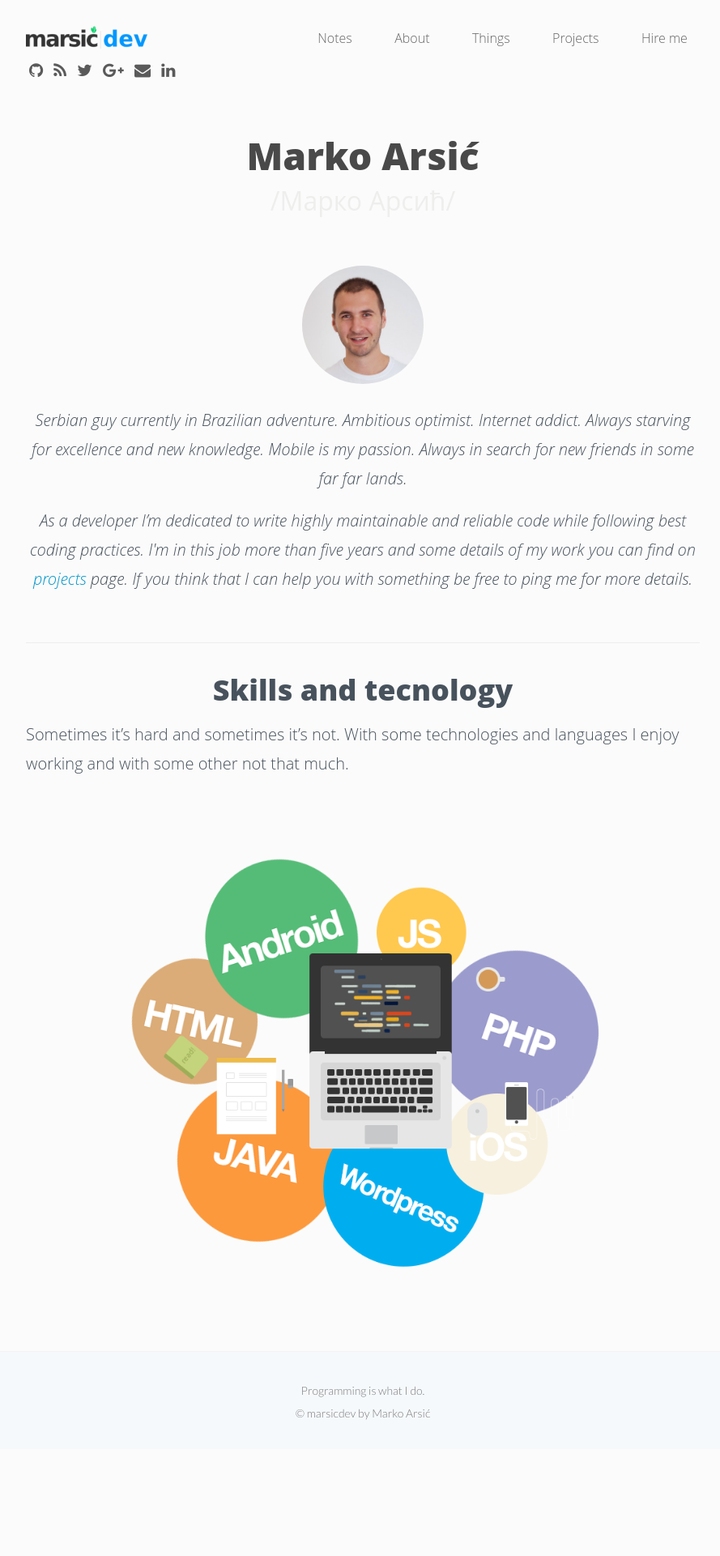
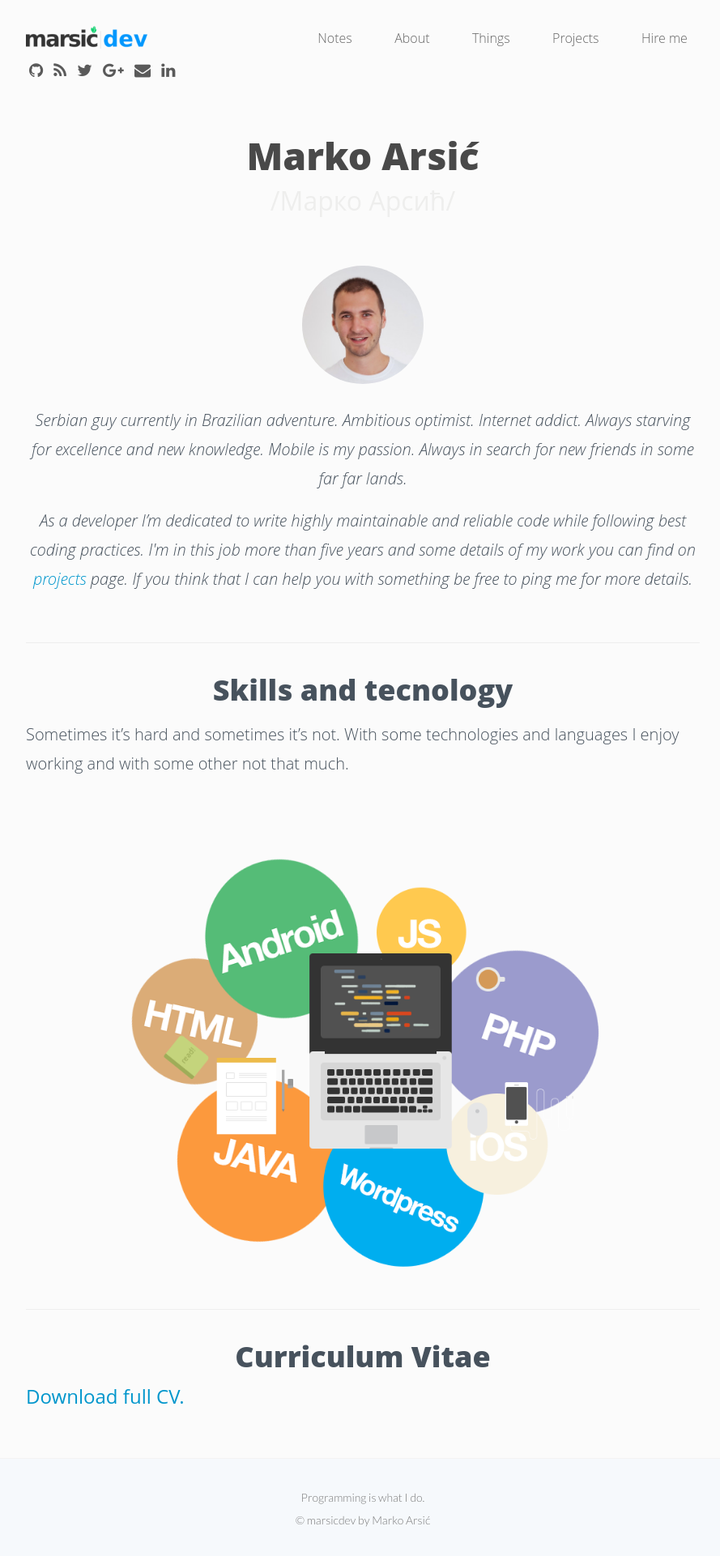
Before and after one commit to marsicdev/marsicdev.github.io, a Jekyll site: the page built from about.html, in a window 1280 px wide. Shown: the whole page at 81% size, without its empty margins (192-1081 px from the left). Built offline with Jekyll 4.4.1, drawn with Linux system fonts in a browser that asks for light colours; nearby versions of some CDN libraries; before the commit the page ends 1789 px from its top, so only the background shows below that.

Commit message:
Add CV in about page

```diff
--- a/about.html
+++ b/about.html
@@ -24,3 +24,11 @@
 </div>
 
 <img src="/images/skills.png" alt="Skills" />
+
+<hr>
+
+<br>
+<h3 style="text-align: center;">Curriculum Vitae</h3>
+<div>
+    <a href="/files/marko-arsic-cv-eng-with-img.pdf" title="Curriculum Vitae">Download full CV.</a>
+</div>
```
Also changed, not shown: 1 other file.
